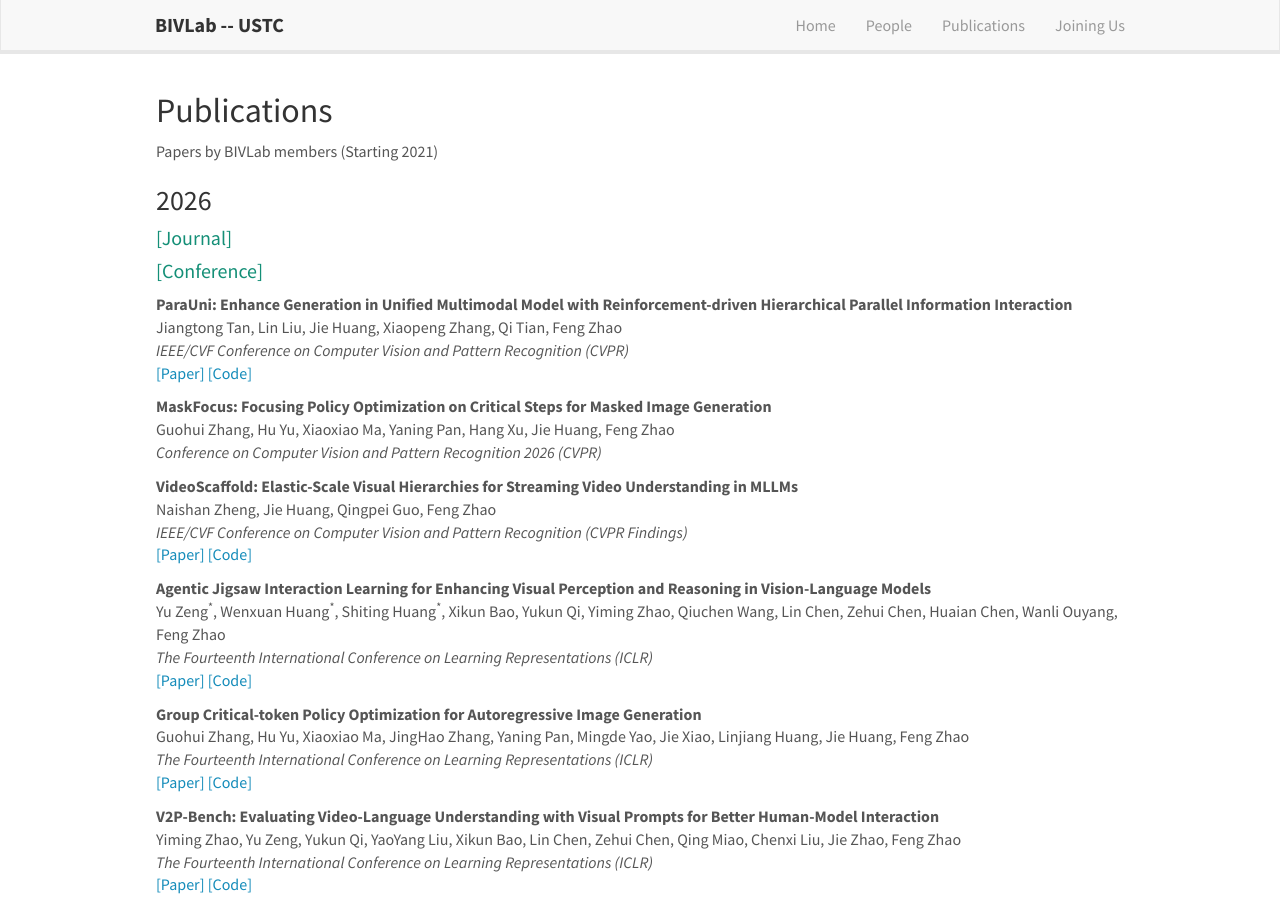
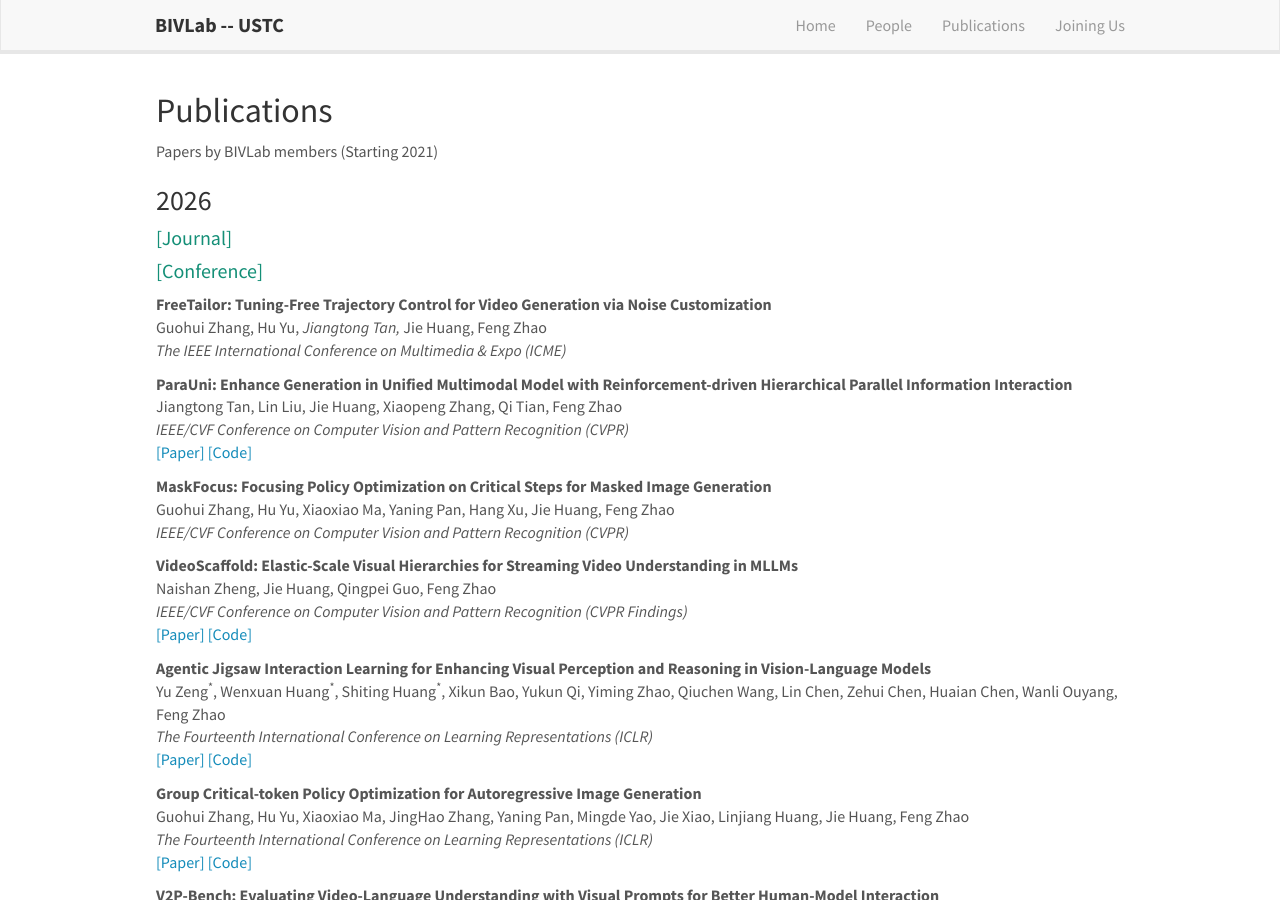
Before and after one commit to bivlab123/bivlab123.github.io, a Jekyll site: the page built from _pages/publications.md, in a window 1280 px wide and 900 px high. Built offline with Jekyll 4.4.1, drawn with Linux system fonts in a browser that asks for light colours; nearby versions of some CDN libraries.

Commit message:
Update publist_2026.yml

```diff
--- a/_data/publist_2026.yml
+++ b/_data/publist_2026.yml
@@ -1,3 +1,14 @@
+- title: "FreeTailor: Tuning-Free Trajectory Control for Video Generation via Noise Customization"
+  authors: Guohui Zhang, Hu Yu, *Jiangtong Tan,* Jie Huang, Feng Zhao
+  venue: "The IEEE International Conference on Multimedia & Expo (ICME)"
+  link:
+  url:
+  display: \[Paper\]
+  code:
+  url:
+  display: \[Code\]
+  highlight: 0
+  year: 2026
 - title: "ParaUni: Enhance Generation in Unified Multimodal Model with Reinforcement-driven Hierarchical Parallel Information Interaction"
   authors: Jiangtong Tan, Lin Liu, Jie Huang, Xiaopeng Zhang, Qi Tian, Feng Zhao
   venue: "IEEE/CVF Conference on Computer Vision and Pattern Recognition (CVPR)"
@@ -10,7 +21,7 @@
   year: 2026
 - title: "MaskFocus: Focusing Policy Optimization on Critical Steps for Masked Image Generation"
   authors: Guohui Zhang, Hu Yu, Xiaoxiao Ma, Yaning Pan, Hang Xu, Jie Huang, Feng Zhao
-  venue: "Conference on Computer Vision and Pattern Recognition 2026 (CVPR)"
+  venue: "IEEE/CVF Conference on Computer Vision and Pattern Recognition (CVPR)"
   link:
   url:
   display: \[Paper\]
```
